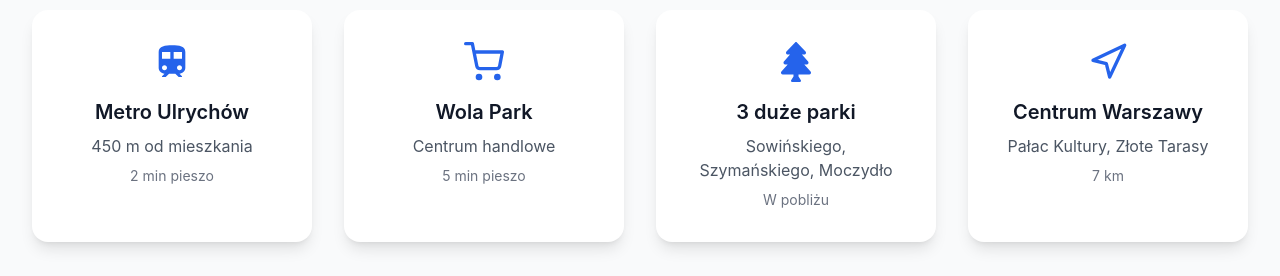
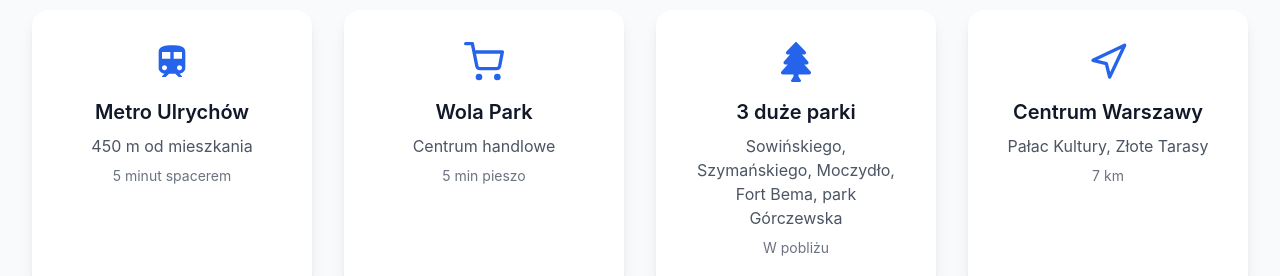
Before and after one commit to groszeck/Warsaw-Apartment-Listing-Page-5544, a React (Vite) app: page /#/ in a window 1280 px wide. Shown: the part 4420-4696 px from the top of the page. Built offline with nearby package versions, Linux system fonts and the light colour scheme.

Commit message:
drobne poprawki

```diff
--- a/src/components/Gallery.jsx
+++ b/src/components/Gallery.jsx
@@ -185,11 +185,20 @@
                   <SafeIcon icon={FiChevronRight} className="w-6 h-6" />
                 </button>
 
-                {/* Image title */}
-                <div className="absolute bottom-4 left-4 right-4 text-center">
-                  <h3 className="text-white text-xl font-semibold bg-black/50 backdrop-blur-sm rounded-xl px-4 py-2 inline-block">
-                    {selectedImage.title}
-                  </h3>
+                {/* Image title - desktop overlay, mobile pod zdjęciem (do 820px) */}
+                <div>
+                  {/* Desktop: overlay na zdjęciu */}
+                  <div className="hidden 2xl:block absolute bottom-4 left-4 right-4 text-center">
+                    <h3 className="text-white text-xl font-semibold bg-black/50 backdrop-blur-sm rounded-xl px-4 py-2 inline-block">
+                      {selectedImage.title}
+                    </h3>
+                  </div>
+                  {/* Mobile/tablet: pod zdjęciem do 820px */}
+                  <div className="block 2xl:hidden mt-4 text-center">
+                    <h3 className="text-gray-900 text-lg font-semibold bg-white/90 rounded-xl px-4 py-2 inline-block shadow">
+                      {selectedImage.title}
+                    </h3>
+                  </div>
                 </div>
               </motion.div>
             </motion.div>
--- a/src/components/Hero.jsx
+++ b/src/components/Hero.jsx
@@ -205,7 +205,7 @@
             initial={{ opacity: 0 }}
             animate={{ opacity: 1 }}
             exit={{ opacity: 0 }}
-            className="fixed inset-0 z-50 flex items-center justify-center bg-black/80 backdrop-blur-sm"
+            className="fixed inset-0 z-50 flex items-center justify-center bg-black backdrop-blur-sm"
           >
             <motion.div
               initial={{ scale: 0.8, opacity: 0 }}
@@ -242,7 +242,7 @@
                     setIsVideoOpen(false);
                     onContactClick();
                   }}
-                  className="mt-4 bg-blue-600 hover:bg-blue-700 text-white px-8 py-4 rounded-xl font-semibold flex items-center space-x-2 shadow-lg text-lg"
+                  className="mt-4 bg-blue-400 hover:bg-blue-500 text-blue-900 px-8 py-4 rounded-xl font-semibold flex items-center space-x-2 shadow-lg text-lg transition-colors"
                 >
                   <FiIcons.FiPhone className="w-6 h-6 mr-2" />
                   <span>{t('contact')}</span>
--- a/src/components/Location.jsx
+++ b/src/components/Location.jsx
@@ -15,7 +15,7 @@
       icon: MdTrain, // pociąg dla Metro Ulrychów (poprawna ikona)
       title: t('metro'),
       description: t('metroDistance'),
-      distance: t('walkTime')
+      distance: t('metroWalkTime')
     },
     {
       icon: FiShoppingCart,
@@ -27,7 +27,7 @@
       icon: FaTree, // drzewo dla parków (poprawna ikona)
       title: t('parks'),
       description: t('parksDescription'),
-      distance: t('nearby')
+      distance: t('parksList')
     },
     {
       icon: FiNavigation,
--- a/src/contexts/LanguageContext.jsx
+++ b/src/contexts/LanguageContext.jsx
@@ -123,11 +123,13 @@
     metro: "Metro Ulrychów",
     metroDistance: "450 m od mieszkania",
     walkTime: "2 min pieszo",
+    metroWalkTime: "5 minut spacerem",
     mall: "Wola Park",
     mallDescription: "Centrum handlowe",
     mallTime: "5 min pieszo",
     parks: "3 duże parki",
-    parksDescription: "Sowińskiego, Szymańskiego, Moczydło",
+    parksDescription: "Sowińskiego, Szymańskiego, Moczydło, Fort Bema, park Górczewska",
+    parksList: "W pobliżu",
     nearby: "W pobliżu",
     cityCenter: "Centrum Warszawy",
     centerDescription: "Pałac Kultury, Złote Tarasy",
@@ -291,11 +293,13 @@
     metro: "Metro Ulrychów",
     metroDistance: "450 m from apartment",
     walkTime: "2 min walk",
+    metroWalkTime: "5 minutes walk",
     mall: "Wola Park",
     mallDescription: "Shopping center",
     mallTime: "5 min walk",
     parks: "3 large parks",
-    parksDescription: "Sowińskiego, Szymańskiego, Moczydło",
+    parksDescription: "Sowińskiego, Szymańskiego, Moczydło, Fort Bema, Górczewska Park",
+    parksList: "Nearby",
     nearby: "Nearby",
     cityCenter: "Warsaw Center",
     centerDescription: "Palace of Culture, Golden Terraces",
@@ -459,11 +463,13 @@
     metro: "Metro Ulrychów",
     metroDistance: "450 m von der Wohnung",
     walkTime: "2 Min zu Fuß",
+    metroWalkTime: "5 Minuten zu Fuß",
     mall: "Wola Park",
     mallDescription: "Einkaufszentrum",
     mallTime: "5 Min zu Fuß",
     parks: "3 große Parks",
-    parksDescription: "Sowińskiego, Szymańskiego, Moczydło",
+    parksDescription: "Sowińskiego, Szymańskiego, Moczydło, Fort Bema, Park Górczewska",
+    parksList: "In der Nähe",
     nearby: "In der Nähe",
     cityCenter: "Warschauer Zentrum",
     centerDescription: "Kulturpalast, Goldene Terrassen",
@@ -627,14 +633,16 @@
     metro: "Метро Ульрихув",
     metroDistance: "450 м від квартири",
     walkTime: "2 хв пішки",
+    metroWalkTime: "5 хвилин пішки",
     mall: "Воля Парк",
     mallDescription: "Торговий центр",
     mallTime: "5 хв пішки",
     parks: "3 великі парки",
-    parksDescription: "Совінського, Шиманського, Мочидло",
+    parksDescription: "Совінського, Шиманського, Мочидло, Форт Бема, парк Гурчевська",
+    parksList: "Поблизу",
     nearby: "Поблизу",
     cityCenter: "Центр Варшави",
-    centerDescription: "Палац культури, Золоті тераси",
+    centerDescription: "Палац культуры, Золоті тераси",
     centerDistance: "7 км",
     addressFull: "вул. Заборовська 1C, Бемово",
     viewOnMap: "Переглянути на карті",
@@ -795,11 +803,13 @@
     metro: "Метро Ульрихув",
     metroDistance: "450 м от квартиры",
     walkTime: "2 мин пешком",
+    metroWalkTime: "5 минут пешком",
     mall: "Воля Парк",
     mallDescription: "Торговый центр",
     mallTime: "5 мин пешком",
     parks: "3 больших парка",
-    parksDescription: "Совинского, Шиманского, Мочидло",
+    parksDescription: "Совиньского, Шиманьского, Мочидло, Форт Бема, парк Гурчевская",
+    parksList: "Рядом",
     nearby: "Рядом",
     cityCenter: "Центр Варшавы",
     centerDescription: "Дворец культуры, Золотые террасы",
```
